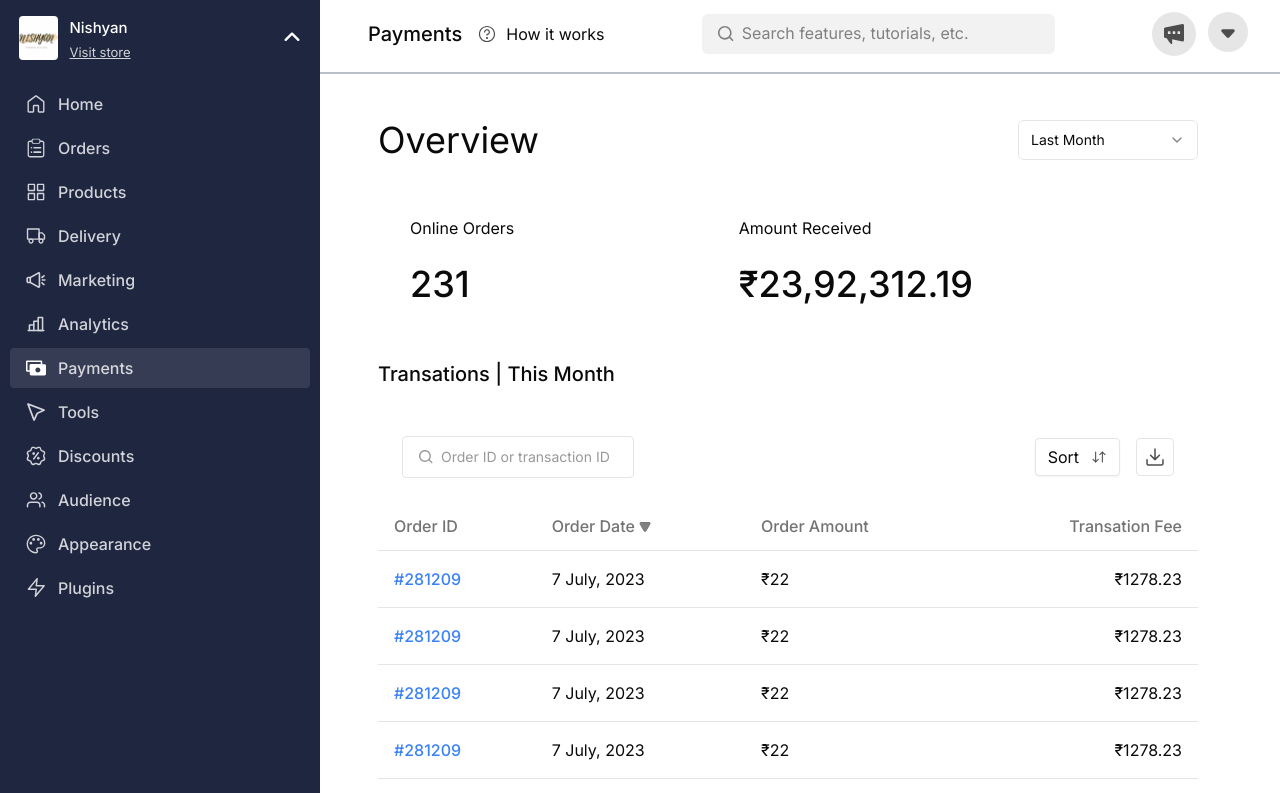
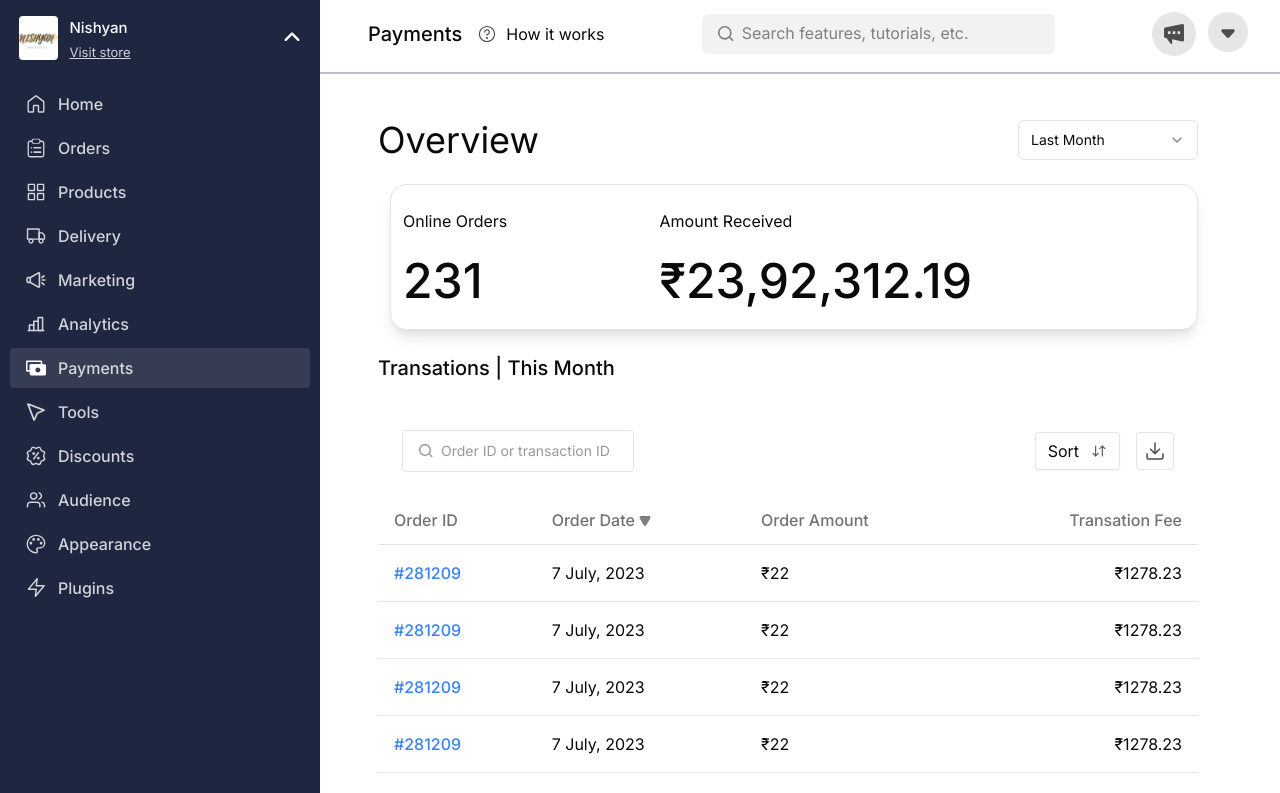
Before and after one commit to SuyashPatil-29/dukaan-submission, a Next.js app: page / in a window 1280 px wide. Shown: the top 793 px of the page. Built offline with nearby package versions, Linux system fonts and the light colour scheme.

Commit message:
Finished in under 2 hours

```diff
--- a/src/components/MainContent.tsx
+++ b/src/components/MainContent.tsx
@@ -4,6 +4,7 @@ import { Select, SelectContent, SelectItem, SelectTrigger, SelectValue } from ".
 import TableFilters from "./TableSearch";
 import { MainTable } from "./Table";
 import { PaginationDemo } from "./PaginationComponent";
+import { Card } from "./ui/card";
 
 type Props = {};
 
@@ -25,16 +26,16 @@ const MainContent = (props: Props) => {
           </Select>
         </div>
 
-        <div className=" flex items-center md:justify-between justify-evenly md:pl-8 py-14 md:pr-[225px]">
+        <Card className="flex items-center md:justify-between justify-evenly md:pl-3 md:ml-3 md:py-6 md:my-6 md:pr-[225px]">
             <div className=" flex flex-col items-start gap-6">
             <h1>Online Orders</h1>
-            <h1 className=" md:text-4xl font-medium">231</h1>
+            <h1 className=" md:text-5xl font-medium">231</h1>
             </div>
             <div className=" flex flex-col items-start gap-6">
             <h1>Amount Received</h1>
-            <h1 className=" md:text-4xl font-medium">₹23,92,312.19</h1>
+            <h1 className=" md:text-5xl font-medium">₹23,92,312.19</h1>
             </div>
-        </div>
+        </Card>
 
         <div className=" mb-6">
             <h1 className=" text-xl font-medium">Transations | This Month</h1>
--- /dev/null
+++ b/src/components/ui/card.tsx
@@ -0,0 +1,79 @@
+import * as React from "react"
+
+import { cn } from "@/lib/utils"
+
+const Card = React.forwardRef<
+  HTMLDivElement,
+  React.HTMLAttributes<HTMLDivElement>
+>(({ className, ...props }, ref) => (
+  <div
+    ref={ref}
+    className={cn(
+      "rounded-2xl border bg-card text-card-foreground shadow-lg",
+      className
+    )}
+    {...props}
+  />
+))
+Card.displayName = "Card"
+
+const CardHeader = React.forwardRef<
+  HTMLDivElement,
+  React.HTMLAttributes<HTMLDivElement>
+>(({ className, ...props }, ref) => (
+  <div
+    ref={ref}
+    className={cn("flex flex-col space-y-1.5 p-6", className)}
+    {...props}
+  />
+))
+CardHeader.displayName = "CardHeader"
+
+const CardTitle = React.forwardRef<
+  HTMLParagraphElement,
+  React.HTMLAttributes<HTMLHeadingElement>
+>(({ className, ...props }, ref) => (
+  <h3
+    ref={ref}
+    className={cn(
+      "text-2xl font-semibold leading-none tracking-tight",
+      className
+    )}
+    {...props}
+  />
+))
+CardTitle.displayName = "CardTitle"
+
+const CardDescription = React.forwardRef<
+  HTMLParagraphElement,
+  React.HTMLAttributes<HTMLParagraphElement>
+>(({ className, ...props }, ref) => (
+  <p
+    ref={ref}
+    className={cn("text-sm text-muted-foreground", className)}
+    {...props}
+  />
+))
+CardDescription.displayName = "CardDescription"
+
+const CardContent = React.forwardRef<
+  HTMLDivElement,
+  React.HTMLAttributes<HTMLDivElement>
+>(({ className, ...props }, ref) => (
+  <div ref={ref} className={cn("p-6 pt-0", className)} {...props} />
+))
+CardContent.displayName = "CardContent"
+
+const CardFooter = React.forwardRef<
+  HTMLDivElement,
+  React.HTMLAttributes<HTMLDivElement>
+>(({ className, ...props }, ref) => (
+  <div
+    ref={ref}
+    className={cn("flex items-center p-6 pt-0", className)}
+    {...props}
+  />
+))
+CardFooter.displayName = "CardFooter"
+
+export { Card, CardHeader, CardFooter, CardTitle, CardDescription, CardContent }
```
